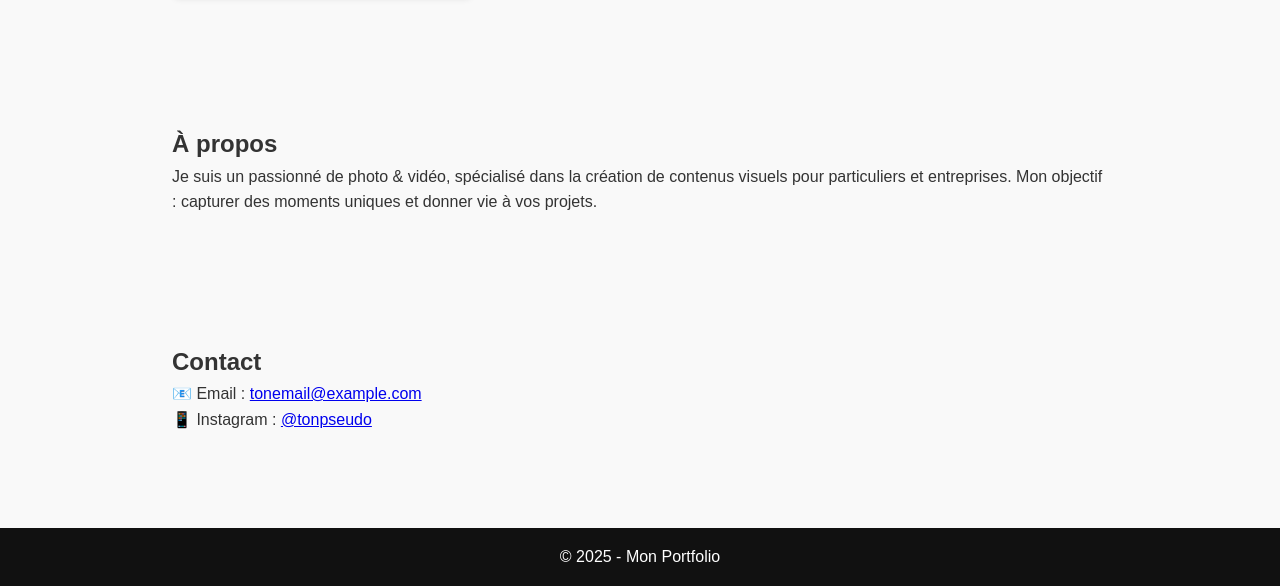
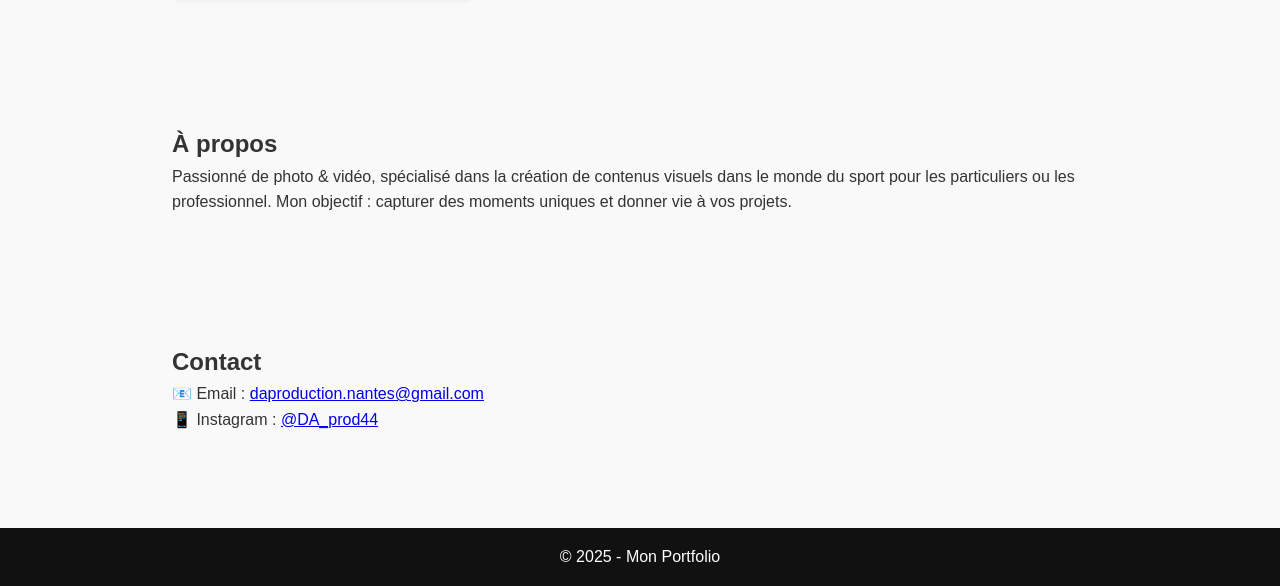
Before and after one commit to DaProd44/Portfolio, a plain HTML site: page index.html in a window 1280 px wide. Shown: the part 978-1564 px from the top of the page. Drawn offline with Linux system fonts and the light colour scheme.

Commit message:
Update index.html

```diff
--- a/index.html
+++ b/index.html
@@ -111,13 +111,13 @@
 
   <section id="about">
     <h2>À propos</h2>
-    <p>Je suis un passionné de photo & vidéo, spécialisé dans la création de contenus visuels pour particuliers et entreprises. Mon objectif : capturer des moments uniques et donner vie à vos projets.</p>
+    <p>Passionné de photo & vidéo, spécialisé dans la création de contenus visuels dans le monde du sport pour les particuliers ou les professionnel. Mon objectif : capturer des moments uniques et donner vie à vos projets.</p>
   </section>
 
   <section id="contact">
     <h2>Contact</h2>
-    <p>📧 Email : <a href="mailto:tonemail@example.com">tonemail@example.com</a></p>
-    <p>📱 Instagram : <a href="https://instagram.com/" target="_blank">@tonpseudo</a></p>
+    <p>📧 Email : <a href="mailto:tonemail@example.com">daproduction.nantes@gmail.com</a></p>
+    <p>📱 Instagram : <a href="https://instagram.com/" target="_blank">@DA_prod44</a></p>
   </section>
 
   <footer>
```
